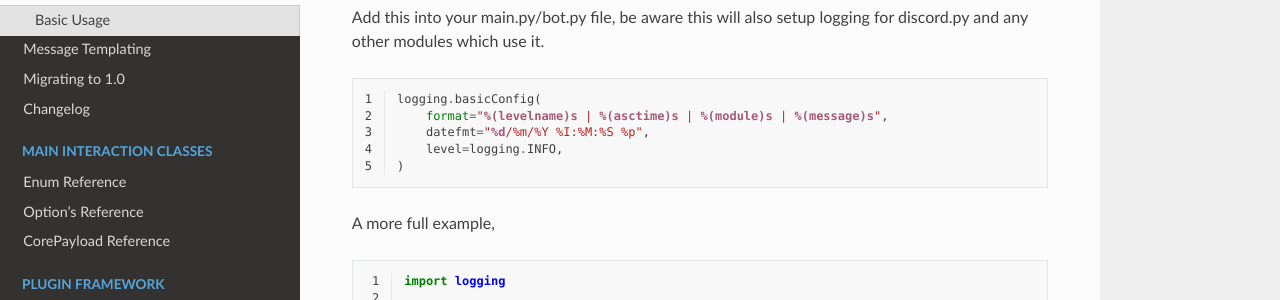
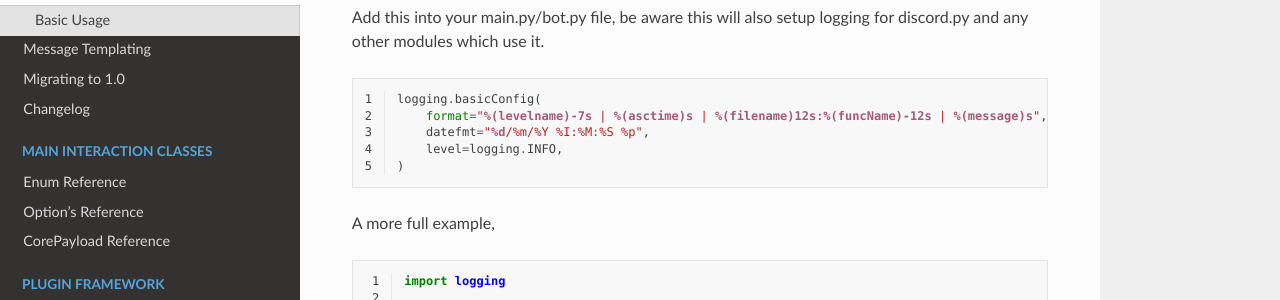
Before and after one commit to Skelmis/Discord-Anti-Spam, a Sphinx documentation site: the page built from docs/modules/main/logging.rst, in a window 1280 px wide and 1361 px high. Shown: the part 282-582 px from the top of the window. Built offline with Sphinx 7.4.7 and the Read the Docs theme 2.0.0, drawn with Linux system fonts in a browser that asks for light colours.

Commit message:
new format

```diff
--- a/docs/modules/main/logging.rst
+++ b/docs/modules/main/logging.rst
@@ -14,7 +14,7 @@ logging for discord.py and any other modules which use it.
     :linenos:
 
     logging.basicConfig(
-        format="%(levelname)s | %(asctime)s | %(module)s | %(message)s",
+        format="%(levelname)-7s | %(asctime)s | %(filename)12s:%(funcName)-12s | %(message)s",
         datefmt="%d/%m/%Y %I:%M:%S %p",
         level=logging.INFO,
     )
```
